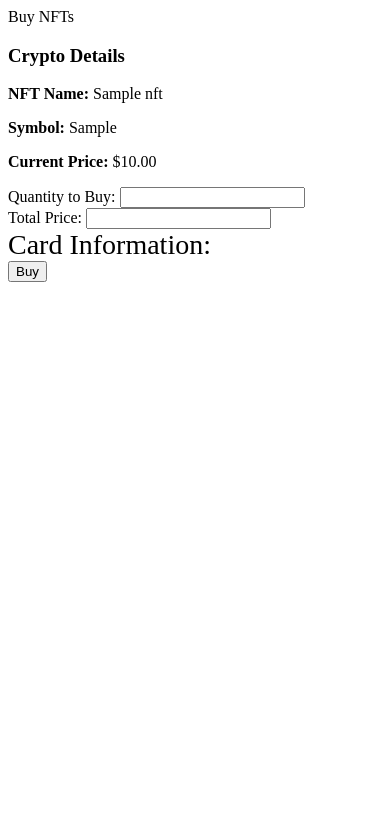
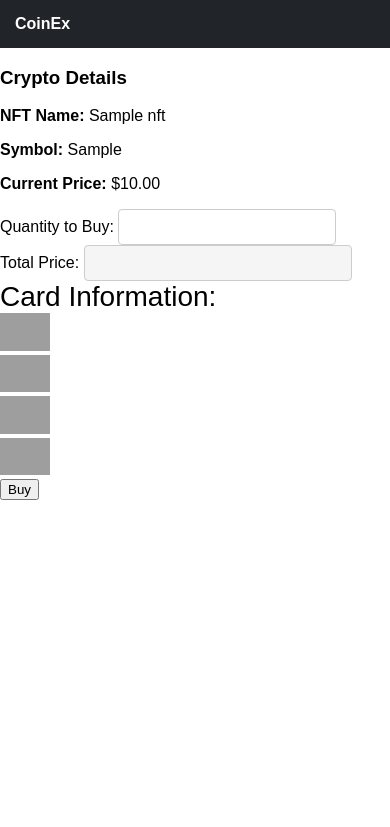
Before and after one commit to italiya07/CoinEx, a Django app: page /buy_nft/Sample/ in a window 390 px wide. Shown: the top 827 px of the page. Run offline with Django 4.2, Linux system fonts and the light colour scheme; a user stored in the database is signed in; tables that the repository leaves empty hold one stand-in row (values such as "Sample post"); some libraries are stand-ins or nearby versions; grey boxes are pictures that could not be loaded.

Commit message:
Updated css and added real price to buy crypto

```diff
--- a/CoinEx_project/mainApp/urls.py
+++ b/CoinEx_project/mainApp/urls.py
@@ -12,7 +12,7 @@ urlpatterns = [
     path('crypto_highlights/', views.crypto_highlights, name='crypto_highlights'),
     #path('fear_and_greed/', views.fear_and_greed_index, name='fear_and_greed_index'),
     #path('news/', views.news_list, name='news_list'),
-    path('buy_crypto/<str:stock_symbol>/', views.buy_stock, name='buy_crypto'),
+    path('buy_crypto/<str:stock_symbol>/<str:price>/', views.buy_stock, name='buy_crypto'),
     path('transaction_history/', views.transaction_history, name='transaction-history'),
     path('nfts/', views.nft_list, name='nft_list'),
     path('buy_nft/<str:nft_symbol>/', views.buy_nft, name='buy_nft'),
--- a/CoinEx_project/mainApp/views.py
+++ b/CoinEx_project/mainApp/views.py
@@ -317,9 +317,14 @@ def calculate_topness(crypto):
 
 
 @login_required(login_url="/login/")
-def buy_stock(request, stock_symbol):
+def buy_stock(request, stock_symbol, price):
     error_message = ""
     crypto = Cryptocurrency.objects.get(symbol=stock_symbol)
+
+    new_price_type = type(crypto.price)
+    new_price_val = new_price_type(price)
+    crypto.price = new_price_val
+
     if request.method == "POST":
         form = BuyCrypto(request.POST)
 
--- a/CoinEx_project/templates/CoinEx_Index/buy_nft.html
+++ b/CoinEx_project/templates/CoinEx_Index/buy_nft.html
@@ -1,11 +1,125 @@
-{% block title %}Buy NFTs{% endblock %}
 {% load static %}
+<!DOCTYPE html>
+<html lang="en">
+<head>
+<meta charset="UTF-8">
+<meta name="viewport" content="width=device-width, initial-scale=1.0">
+<title>Buy NFTs</title>
 <script src="https://js.stripe.com/v3/"></script>
+<style>
+    body {
+      margin: 0;
+      font-family: Arial, sans-serif;
+    }
 
-{% block extraHead %}
-{% endblock %}
+    header {
+      background-color: #212529; /* Dark green color */
+      padding: 15px;
+      color: #fff;
+      display: flex;
+      justify-content: space-between;
+      align-items: center;
+    }
 
-{% block content %}
+    .nav-links {
+      list-style: none;
+      margin: 0;
+      padding: 0;
+      display: flex;
+    }
+
+    .nav-links li {
+      margin-right: 20px;
+    }
+
+    .nav-links a {
+      text-decoration: none;
+      color: #fff;
+      font-weight: bold;
+    }
+
+      @media(min-width: 768px) {
+      .row {
+        display: flex;
+        justify-content: space-between;
+      }
+      .col-md-6 {
+        width: 48%; /* Adjust width as needed */
+      }
+    }
+
+    .banner {
+  padding: 1px;
+  text-align: center;
+  background: #FFBF00;
+  color: black;
+  font-size: 20px;
+}
+
+    .buy-section {
+    display: flex;
+    flex-direction: column;
+    align-items: center;
+    gap: 10px;
+}
+
+.form-label {
+    font-weight: bold;
+    color: #333;
+    font-size: 18px;
+}
+
+/* Style for the quantity input field */
+input[type="number"] {
+    padding: 8px;
+    border: 1px solid #ccc;
+    border-radius: 4px;
+    font-size: 16px;
+    width: 200px;
+}
+
+/* Style for the hidden input field */
+input[type="hidden"] {
+    /* Add any specific styles if needed for the hidden input */
+    display: none; /* Hide the hidden input field */
+}
+
+.total-price-section {
+    display: flex;
+    flex-direction: column;
+    align-items: center;
+    gap: 10px;
+}
+
+.form-label {
+    font-weight: bold;
+    color: #333;
+    font-size: 18px;
+}
+
+.form-control {
+    width: 250px;
+    padding: 8px;
+    border: 1px solid #ccc;
+    border-radius: 4px;
+    font-size: 16px;
+}
+
+#total_price[readonly] {
+    /* Style for readonly input */
+    background-color: #f5f5f5;
+    /* Adjust other styles as needed */
+}
+</style>
+</head>
+<body>
+<header>
+    <nav>
+       <ul class="nav-links">
+<li><a href="{% url 'index' %}">CoinEx</a></li>
+</ul>
+    </nav>
+</header>
 
     <form method="post">
         <div class="row px-lg-5">
@@ -36,7 +150,7 @@
             </div>
             <div class="col-md-6">
                 <label class="mb-2 text-primary fw-bold" style="font-size: 28px" for="card-element">Card Information:</label>
-                <!-- <div class="row mb-3">
+                <div class="row mb-3">
                     <div class="col-sm-1">
                         <img style="width: 50px" alt="payment-1" src="{% static 'images/payment-1.png' %}">
                     </div>
@@ -49,7 +163,7 @@
                     <div class="col-sm-1">
                         <img style="width: 50px" alt="payment-4" src="{% static 'images/payment-4.png' %}">
                     </div>
-                </div> -->
+                </div>
                 <div id="card-element" class="d-flex flex-column">
                     <!-- A Stripe Element will be inserted here. -->
                 </div>
@@ -130,4 +244,5 @@
         });
     });
 </script>
-{% endblock %}
+</body>
+</html>
--- a/CoinEx_project/templates/CoinEx_Index/cryptoList.html
+++ b/CoinEx_project/templates/CoinEx_Index/cryptoList.html
@@ -92,7 +92,7 @@
                 <td>{{ crypto.quote.USD.volume_24h }} USD</td>
                 {% endif %}
                 <td>
-                    <a href="{% url 'buy_crypto' crypto.symbol %}" class="btn btn-primary">
+                    <a href="{% url 'buy_crypto' crypto.symbol crypto.quote.USD.price %}" class="btn btn-primary">
                             <i class="bi bi-cart"></i> Buy
                         </a>
                 </td>
```
Also changed, not shown: CoinEx_project/templates/CoinEx_Index/buy.html (+147 -25 lines), CoinEx_project/media/id_or_photo/Screenshot_2023-10-20_181521.png (added), CoinEx_project/media/nft_images/Screenshot_2023-10-20_181521.png (added), CoinEx_project/media/nft_images/Screenshot_2023-10-20_181521_Ko44kkr.png (added), CoinEx_project/media/nft_images/Screenshot_2023-10-20_181521_iEHTjla.png (added), CoinEx_project/media/nft_images/Screenshot_2023-10-20_181521_ik9affL.png (added).
